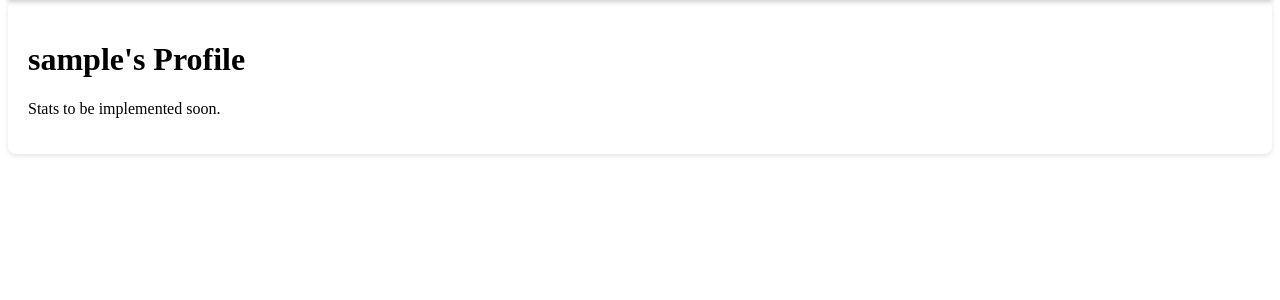
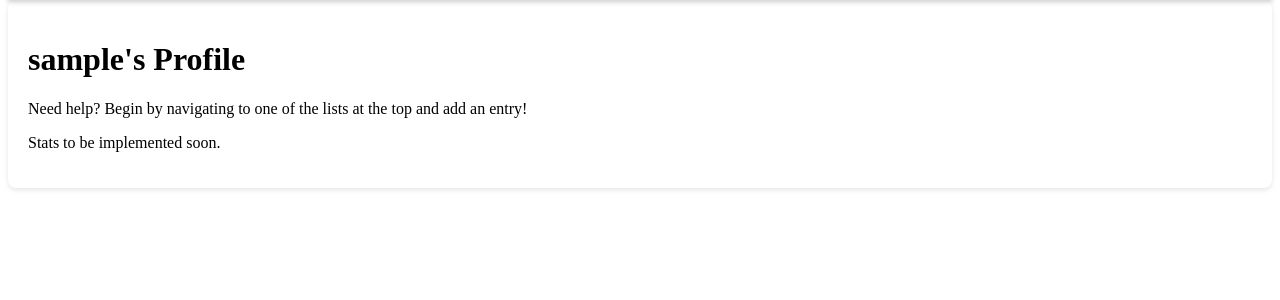
Before and after one commit to KKENN-rook/MyMediaList, a Flask app: page /profile in a window 1280 px wide. Shown: the part 74-374 px from the top of the page. Run offline with Flask 3, Linux system fonts and the light colour scheme; the visitor is signed in with stand-in values (Sample User, id 1).

Commit message:
Add help message to profile page

```diff
--- a/templates/profile.html
+++ b/templates/profile.html
@@ -3,5 +3,6 @@
 
 {% block content %}
 <h1>{{ user }}'s Profile</h1>
+<p>Need help? Begin by navigating to one of the lists at the top and add an entry!</p>
 <p>Stats to be implemented soon.</p>
 {% endblock %}
```
